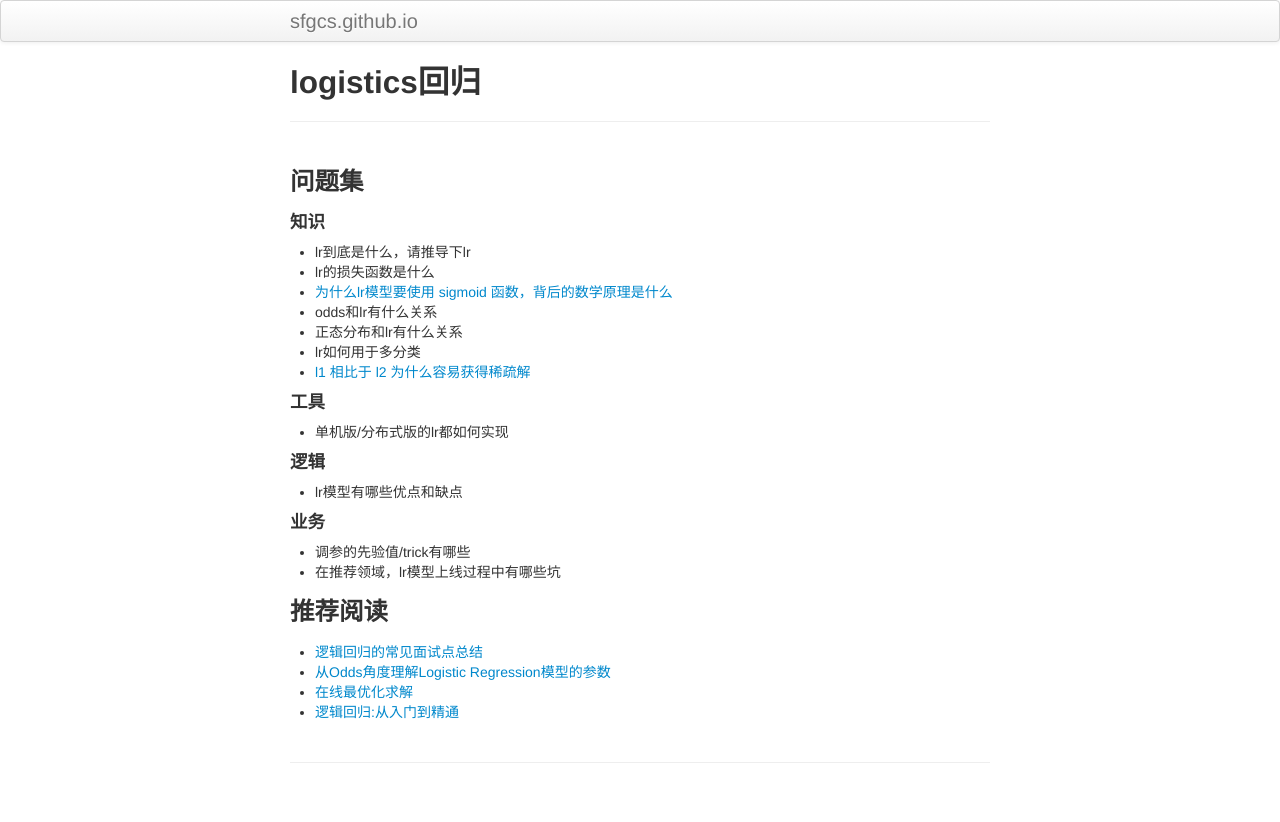
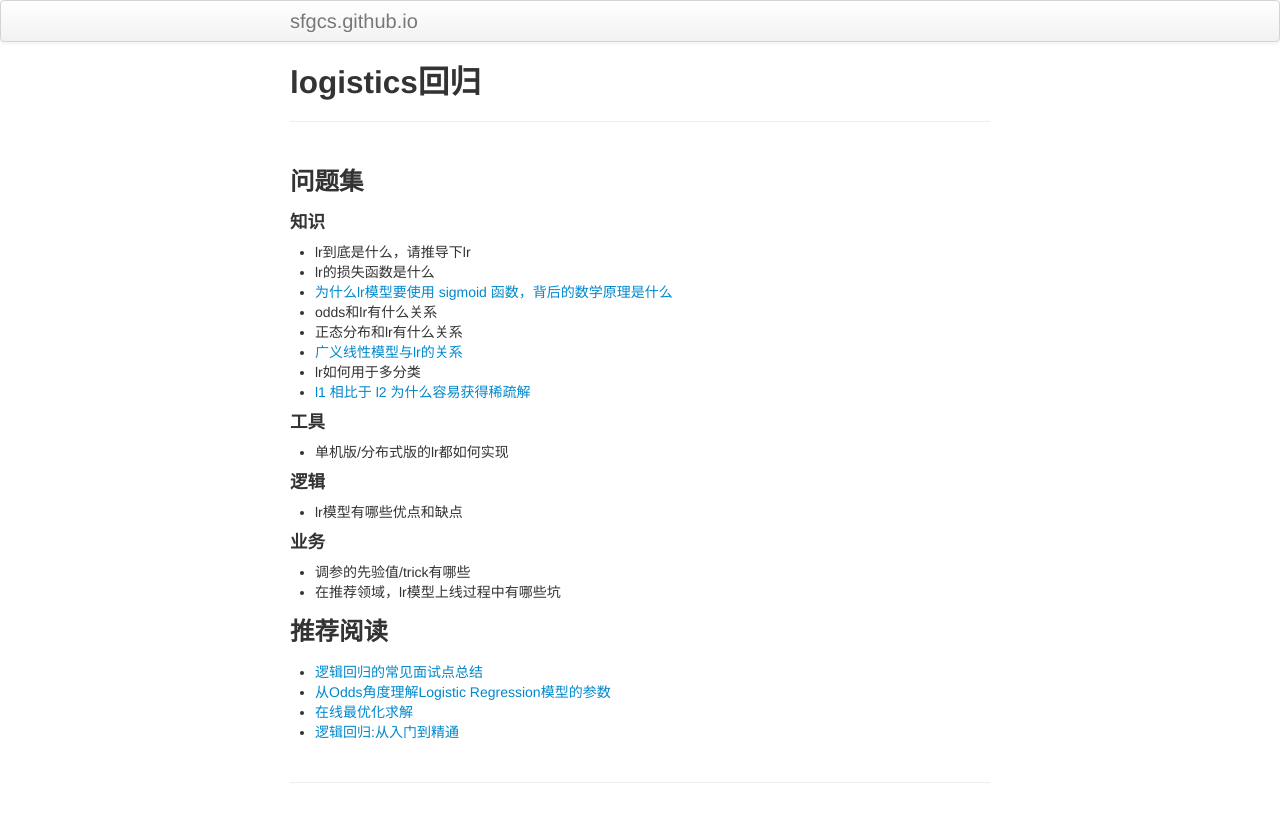
Before and after one commit to sfgcs/sfgcs.github.io, a Jekyll site: the page built from pages/lr.md, in a window 1280 px wide. Shown: the top 822 px of the page. Built offline with Jekyll 4.4.1, drawn with Linux system fonts in a browser that asks for light colours.

Commit message:
Update lr.md

```diff
--- a/pages/lr.md
+++ b/pages/lr.md
@@ -13,6 +13,7 @@ description:
 - [为什么lr模型要使用 sigmoid 函数，背后的数学原理是什么](https://www.zhihu.com/question/35322351)
 - odds和lr有什么关系
 - 正态分布和lr有什么关系
+- [广义线性模型与lr的关系](http://cs229.stanford.edu/notes/cs229-notes1.pdf)
 - lr如何用于多分类
 - [l1 相比于 l2 为什么容易获得稀疏解](https://www.zhihu.com/question/37096933)
 
```
